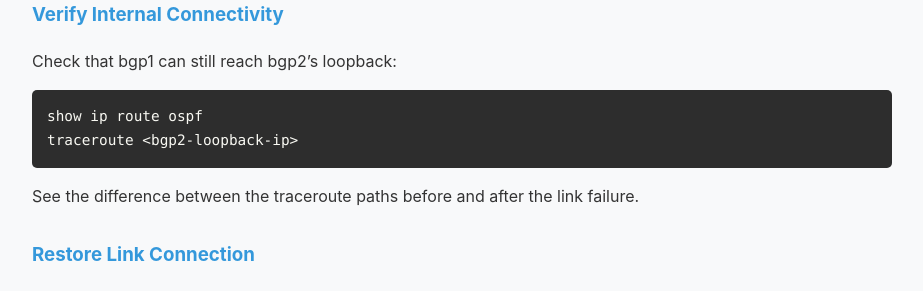
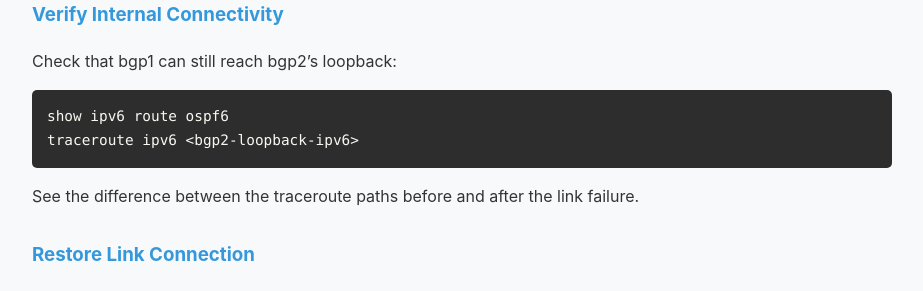
Before and after one commit to xxfwin/routing-lab, a Jekyll site: the page built from labs/lab-2.md, in a window 1280 px wide and 900 px high, scrolled down 15533 px. Shown: the part 152-443 px from the top of the window, without its empty margins (178-1101 px from the left). Built offline with Jekyll 4.4.1, drawn with Linux system fonts in a browser that asks for light colours.

Commit message:
fix: Fix command in lab-2 and lab-3

````diff
--- a/labs/lab-2.md
+++ b/labs/lab-2.md
@@ -618,8 +618,8 @@ end
 Check that bgp1 can still reach bgp2's loopback:
 
 ```
-show ip route ospf
-traceroute <bgp2-loopback-ip>
+show ipv6 route ospf6
+traceroute ipv6 <bgp2-loopback-ipv6>
 ```
 
 See the difference between the traceroute paths before and after the link failure.
````
Also changed, not shown: labs/lab-3.md (+2 -2 lines).
